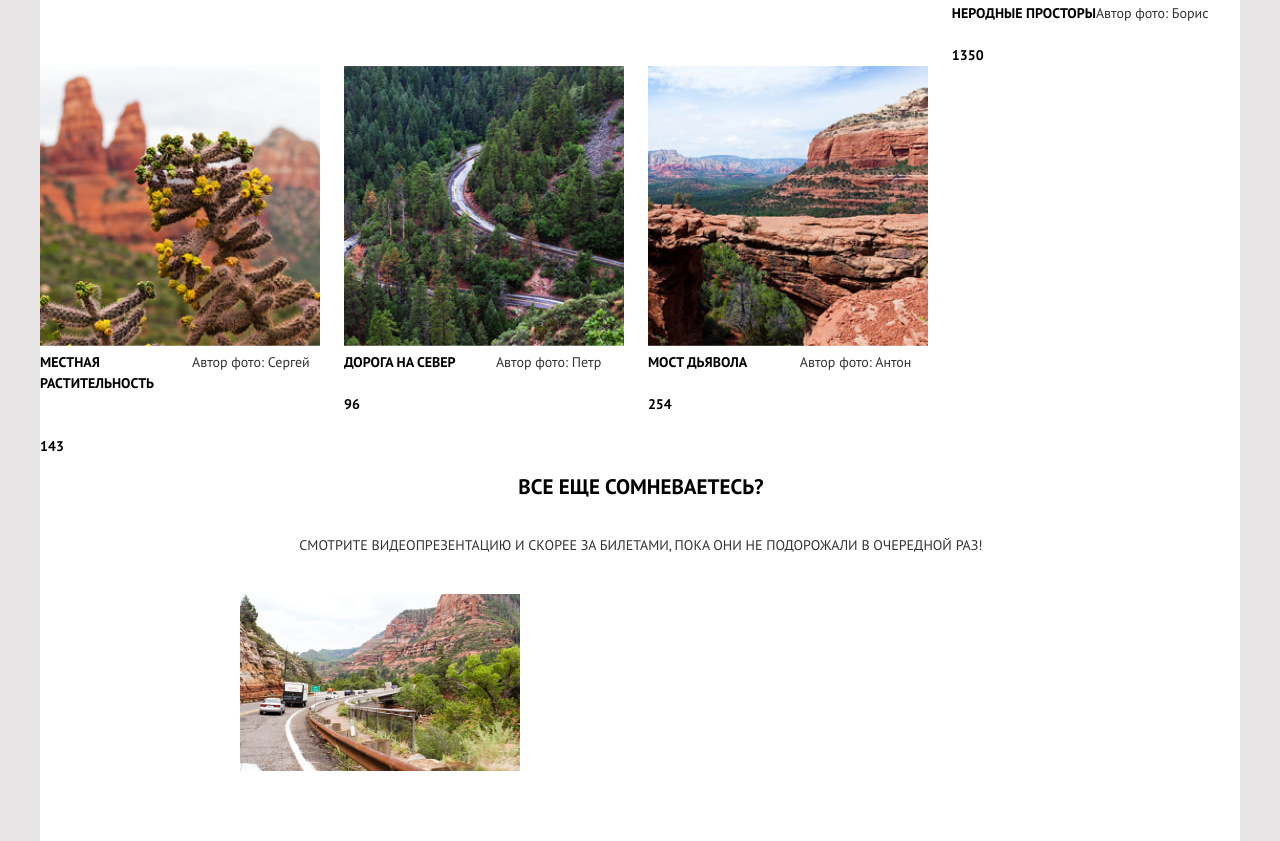
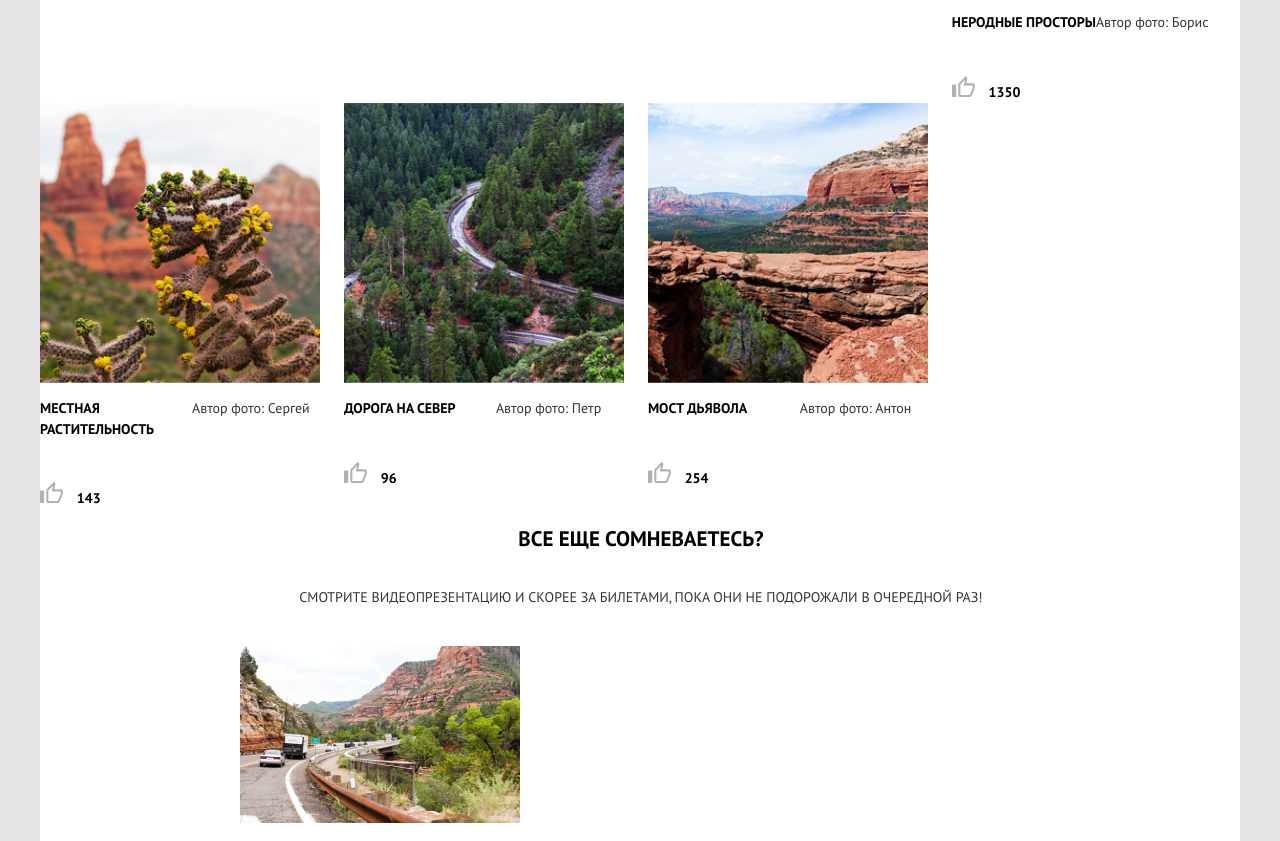
Before and after one commit to htmlacademy-adaptive/1982411-sedona-26, a website: page source/catalog.html in a window 1280 px wide. Shown: the part 654-1495 px from the top of the page. Drawn offline with nearby package versions, Linux system fonts and the light colour scheme; files that its build step writes are made by us from their sources.

Commit message:
добавляет декоративные элементы мобильной версии каталога

```diff
--- a/source/catalog.html
+++ b/source/catalog.html
@@ -70,7 +70,14 @@
                 <span class="gallery-item__value">Борис</span>
               </div>
               <div class="gallery-item__likes-container">
-                <span class="gallery-item__name gallery-item__value--icon"></span>
+                <span class="gallery-item__name gallery-item__name--icon">
+                  <svg width="23" height="21" viewBox="0 0 23 21" fill="currentColor"
+                    xmlns="http://www.w3.org/2000/svg">
+                    <path
+                      d="m12.964 3.78-.628 3.045-.627 2.625h9.096v2.205L17.773 18.9h-9.41V8.4l4.6-4.62ZM2.09 10.5v8.4-8.4ZM13.8 0 6.9 6.93c-.418.315-.627.84-.627 1.47v10.5c0 1.155.94 2.1 2.09 2.1h9.41c.836 0 1.568-.525 1.881-1.26l3.137-7.455c.104-.21.104-.525.104-.735v-2.1H23c0-1.155-.94-2.1-2.09-2.1h-6.587l1.045-4.83v-.315c0-.42-.209-.84-.418-1.155L13.8 0ZM4.182 8.4H0V21h4.182V8.4Z"
+                      fill="currentColor" />
+                  </svg>
+                </span>
                 <span class="gallery-item__value gallery-item__value--likes">1350</span>
               </div>
             </div>
@@ -87,7 +94,14 @@
                 <span class="gallery-item__value">Сергей</span>
               </div>
               <div class="gallery-item__likes-container">
-                <span class="gallery-item__name gallery-item__value--icon"></span>
+                <span class="gallery-item__name gallery-item__name--icon">
+                  <svg width="23" height="21" viewBox="0 0 23 21" fill="currentColor"
+                    xmlns="http://www.w3.org/2000/svg">
+                    <path
+                      d="m12.964 3.78-.628 3.045-.627 2.625h9.096v2.205L17.773 18.9h-9.41V8.4l4.6-4.62ZM2.09 10.5v8.4-8.4ZM13.8 0 6.9 6.93c-.418.315-.627.84-.627 1.47v10.5c0 1.155.94 2.1 2.09 2.1h9.41c.836 0 1.568-.525 1.881-1.26l3.137-7.455c.104-.21.104-.525.104-.735v-2.1H23c0-1.155-.94-2.1-2.09-2.1h-6.587l1.045-4.83v-.315c0-.42-.209-.84-.418-1.155L13.8 0ZM4.182 8.4H0V21h4.182V8.4Z"
+                      fill="currentColor" />
+                  </svg>
+                </span>
                 <span class="gallery-item__value gallery-item__value--likes">143</span>
               </div>
             </div>
@@ -104,7 +118,14 @@
                 <span class="gallery-item__value">Петр</span>
               </div>
               <div class="gallery-item__likes-container">
-                <span class="gallery-item__name gallery-item__value--icon"></span>
+                <span class="gallery-item__name gallery-item__name--icon">
+                  <svg width="23" height="21" viewBox="0 0 23 21" fill="currentColor"
+                    xmlns="http://www.w3.org/2000/svg">
+                    <path
+                      d="m12.964 3.78-.628 3.045-.627 2.625h9.096v2.205L17.773 18.9h-9.41V8.4l4.6-4.62ZM2.09 10.5v8.4-8.4ZM13.8 0 6.9 6.93c-.418.315-.627.84-.627 1.47v10.5c0 1.155.94 2.1 2.09 2.1h9.41c.836 0 1.568-.525 1.881-1.26l3.137-7.455c.104-.21.104-.525.104-.735v-2.1H23c0-1.155-.94-2.1-2.09-2.1h-6.587l1.045-4.83v-.315c0-.42-.209-.84-.418-1.155L13.8 0ZM4.182 8.4H0V21h4.182V8.4Z"
+                      fill="currentColor" />
+                  </svg>
+                </span>
                 <span class="gallery-item__value gallery-item__value--likes">96</span>
               </div>
             </div>
@@ -121,7 +142,14 @@
                 <span class="gallery-item__value">Антон</span>
               </div>
               <div class="gallery-item__likes-container">
-                <span class="gallery-item__name gallery-item__value--icon"></span>
+                <span class="gallery-item__name gallery-item__name--icon">
+                  <svg width="23" height="21" viewBox="0 0 23 21" fill="currentColor"
+                    xmlns="http://www.w3.org/2000/svg">
+                    <path
+                      d="m12.964 3.78-.628 3.045-.627 2.625h9.096v2.205L17.773 18.9h-9.41V8.4l4.6-4.62ZM2.09 10.5v8.4-8.4ZM13.8 0 6.9 6.93c-.418.315-.627.84-.627 1.47v10.5c0 1.155.94 2.1 2.09 2.1h9.41c.836 0 1.568-.525 1.881-1.26l3.137-7.455c.104-.21.104-.525.104-.735v-2.1H23c0-1.155-.94-2.1-2.09-2.1h-6.587l1.045-4.83v-.315c0-.42-.209-.84-.418-1.155L13.8 0ZM4.182 8.4H0V21h4.182V8.4Z"
+                      fill="currentColor" />
+                  </svg>
+                </span>
                 <span class="gallery-item__value gallery-item__value--likes">254</span>
               </div>
             </div>
--- a/source/less/blocks/gallery-item.less
+++ b/source/less/blocks/gallery-item.less
@@ -1,5 +1,37 @@
+.gallery-item {
+  position: relative;
+}
+
+.gallery-item::before,
+.gallery-item:last-child::after {
+  content: "";
+  position: absolute;
+  left: -20px;
+  width: 320px;
+  height: 1px;
+  background-color: #e7e5e5;
+
+  @media (min-width: @tablet-width) {
+    display: none;
+  }
+}
+
+.gallery-item::before {
+  top: 0;
+}
+
+.gallery-item:last-child::after {
+  bottom: 0;
+}
+
+
 .gallery-item__link-photo {
   text-decoration: none;
+}
+
+.gallery-item__user-photo {
+  display: block;
+  margin-bottom: 15px;
 }
 
 .gallery-item__title {
@@ -19,6 +51,10 @@
   }
 }
 
+.gallery-item__name-container {
+  padding-bottom: 11px;
+}
+
 .gallery-item__likes-container {
   @media (min-width: @tablet-width) {
     grid-column: 2 / 3;
@@ -31,6 +67,11 @@
   color: @black-basic;
 }
 
+.gallery-item__name--icon {
+  margin-right: 10px;
+  color: fade(#000000, 30%);
+}
+
 .gallery-item__value {
   text-transform: none;
   color: @black-basic;
--- a/source/less/blocks/video-presentation.less
+++ b/source/less/blocks/video-presentation.less
@@ -14,7 +14,7 @@
 }
 
 .video-presentation__header {
-  padding: 17px 26px 38px 28px;
+  padding: 17px 6px 38px 8px;
   text-align: center;
 }
 
--- a/source/less/blocks/video-preview.less
+++ b/source/less/blocks/video-preview.less
@@ -1,3 +1,15 @@
 .video-preview {
+  position: relative;
   display: block;
 }
+
+.video-preview__preview-image {
+  display: block;
+}
+
+.video-preview__play-icon {
+  position: absolute;
+  top: 35%;
+  left: 45%;
+  z-index: 1;
+}
```
Also changed, not shown: source/img/like-icon.svg (added).
